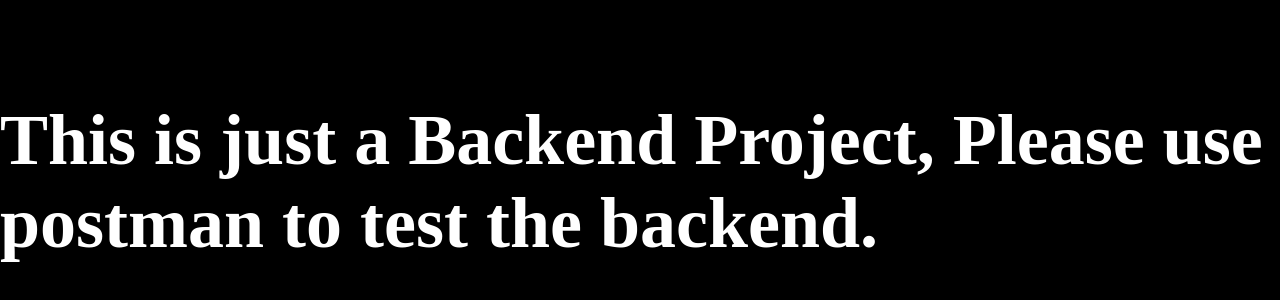
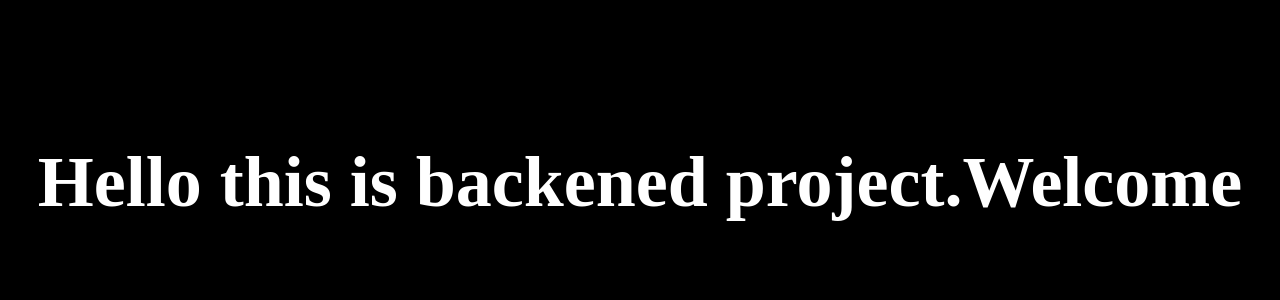
Before and after one commit to Hemalatha859/node, a website: page nodejs_web_server-main/views/index.html in a window 1280 px wide. Shown: the part 218-518 px from the top of the page. Drawn offline with Linux system fonts and the light colour scheme.

Commit message:
Update index.html

```diff
--- a/nodejs_web_server-main/views/index.html
+++ b/nodejs_web_server-main/views/index.html
@@ -10,7 +10,7 @@
 </head>
 
 <body>
-    <h1>This is just a Backend Project, Please use postman to test the backend.</h1>
+    <h1>Hello this is backened project.Welcome</h1>
 </body>
 
 </html>
```
